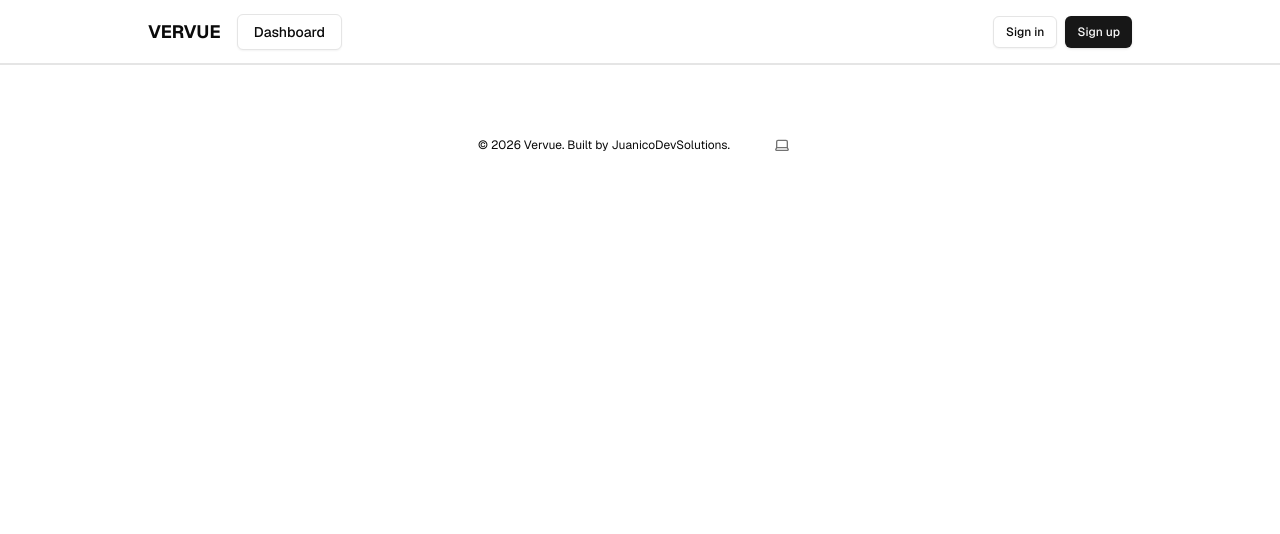
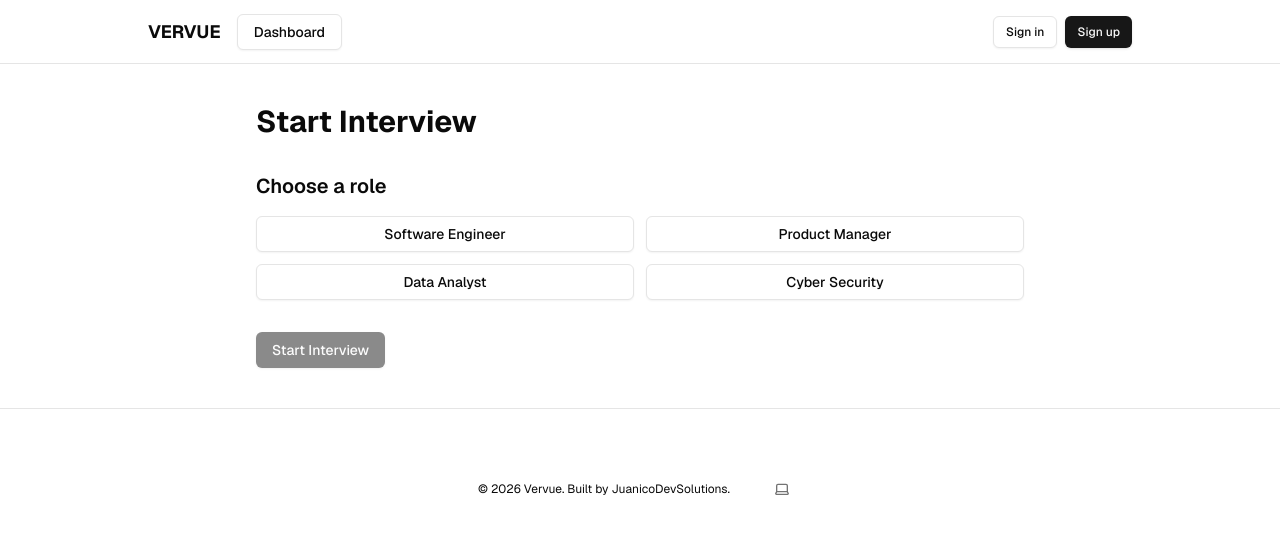
Before and after one commit to ajuan7/vervue, a Next.js app in the folder vervue/: page /interview/start in a window 1280 px wide. Shown: the top 534 px of the page. Built offline with nearby package versions, Linux system fonts and the light colour scheme; no server answers.

Commit message:
Implement Start page for role selection

```diff
--- /dev/null
+++ b/vervue/app/interview/[sessionId]/page.tsx
@@ -0,0 +1,43 @@
+import { createClient } from "@/lib/supabase/server";
+import { redirect } from "next/navigation";
+import { Button } from "@/components/ui/button";
+
+export default async function SessionPage({ params }: { params: { sessionId: string } }) {
+  // Create Supabase server client tied to cookies
+  const supabase = await createClient();
+
+  // Fetch the session from the database
+  const { data: session, error } = await supabase
+    .from("interview_sessions")
+    .select("*")
+    .eq("id", params.sessionId)
+    .single();
+
+  // If session doesn't exist, redirect to start page
+  if (!session || error) {
+    redirect("/interview/start");
+  }
+
+  return (
+    <main className="max-w-3xl mx-auto py-10 flex flex-col gap-8">
+      <h1 className="text-3xl font-bold">Interview Session</h1>
+
+      <div className="space-y-2">
+        <p><strong>Role:</strong> {session.role}</p>
+        <p><strong>Created:</strong> {new Date(session.created_at).toLocaleString()}</p>
+      </div>
+
+      <div className="border rounded-lg p-4">
+        <h2 className="text-xl font-semibold mb-2">Progress</h2>
+        <p>0 questions answered</p>
+      </div>
+
+      <Button
+        className="w-fit"
+        onClick={() => redirect(`/interview/${params.sessionId}/question`)}
+      >
+        Start Interview
+      </Button>
+    </main>
+  );
+}
--- a/vervue/app/interview/start/page.tsx
+++ b/vervue/app/interview/start/page.tsx
@@ -1,7 +1,45 @@
-export default function StartPage() {
-    return(
-        <main>
+"use client";
 
-        </main>
-    );
+import { useState } from "react";
+import { useRouter } from "next/navigation";
+import { RoleSelector } from "@/components/interview/role-selector";
+import { Button } from "@/components/ui/button";
+
+export default function InterviewStartPage() {
+  const router = useRouter();
+  const [role, setRole] = useState<string | null>(null);
+  const [loading, setLoading] = useState(false);
+
+  async function startInterview() {
+    if (!role) return;
+
+    setLoading(true);
+
+    const res = await fetch("/api/interview/start", {
+      method: "POST",
+      body: JSON.stringify({ role }),
+    });
+
+    const data = await res.json();
+
+    if (data.sessionId) {
+      router.push(`/interview/${data.sessionId}/question`);
+    }
+  }
+
+  return (
+    <main className="max-w-3xl mx-auto py-10 flex flex-col gap-8">
+      <h1 className="text-3xl font-bold">Start Interview</h1>
+
+      <RoleSelector onSelect={setRole} />
+
+      <Button
+        disabled={!role || loading}
+        onClick={startInterview}
+        className="w-fit"
+      >
+        {loading ? "Starting..." : "Start Interview"}
+      </Button>
+    </main>
+  );
 }
```
